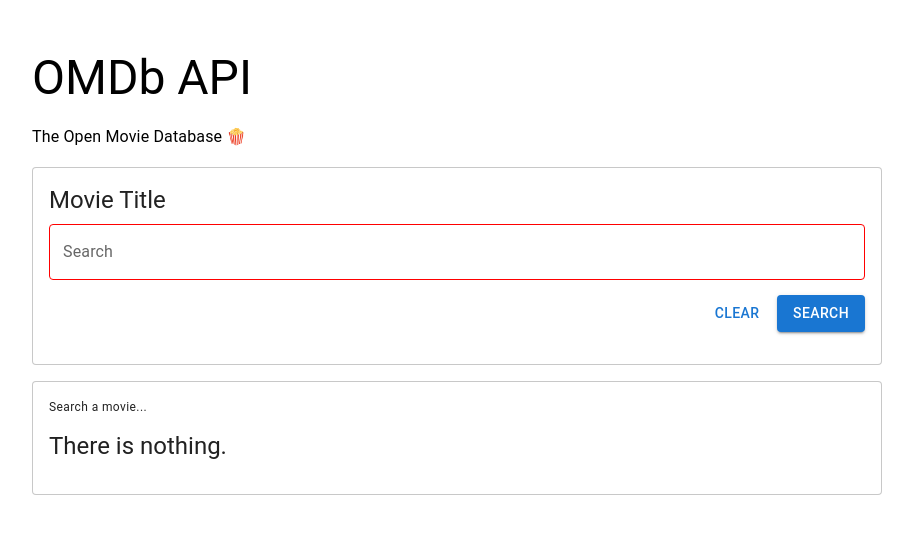
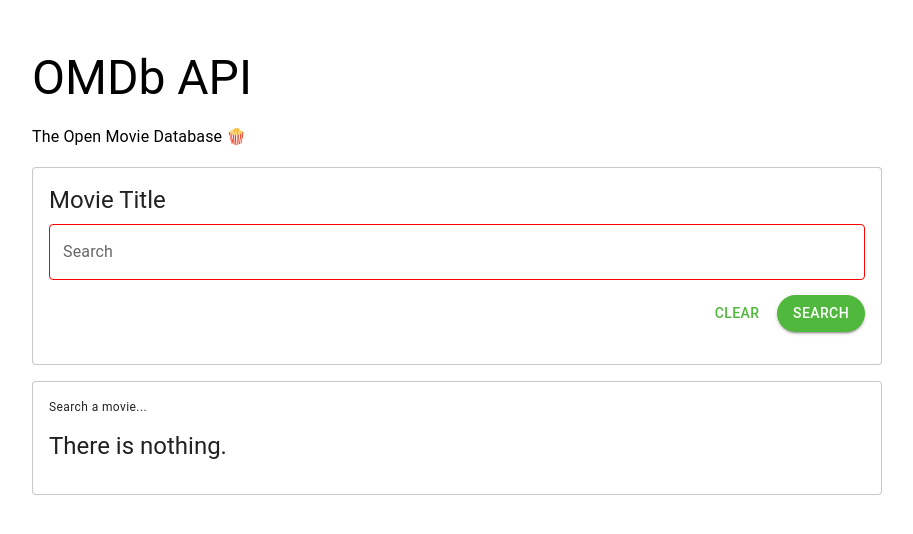
Before and after one commit to maziz-create/omdb-client, a Next.js app: page / in a window 1280 px wide. Shown: the top 534 px of the page, without its empty margins (183-1096 px from the left). Built offline with nearby package versions, Linux system fonts and the light colour scheme.

Commit message:
Button styling

```diff
--- a/components/MovieSearch/index.tsx
+++ b/components/MovieSearch/index.tsx
@@ -86,12 +86,30 @@
             name="text"
             sx={{ width: "100%" }}
           />
-          <Box sx={{ display: "flex", justifyContent: "flex-end", mb: 2 }}>
-            <Button variant="text" onClick={handleClear}>
+          <Box
+            sx={{
+              display: "flex",
+              justifyContent: "flex-end",
+              mb: 2,
+            }}
+          >
+            <Button
+              variant="text"
+              sx={{ color: "#50B83C" }}
+              onClick={handleClear}
+            >
               Clear
             </Button>
             <Button
-              sx={{ ml: 1 }}
+              sx={{
+                ml: 1,
+                borderRadius: "32px",
+                backgroundColor: "#50B83C",
+                "&:hover": {
+                  backgroundColor: "#50B83C",
+                  boxShadow: " 0px 0px 12px rgba(0, 0, 0, 0.25)",
+                },
+              }}
               variant="contained"
               onClick={() => formik.submitForm()}
             >
```
